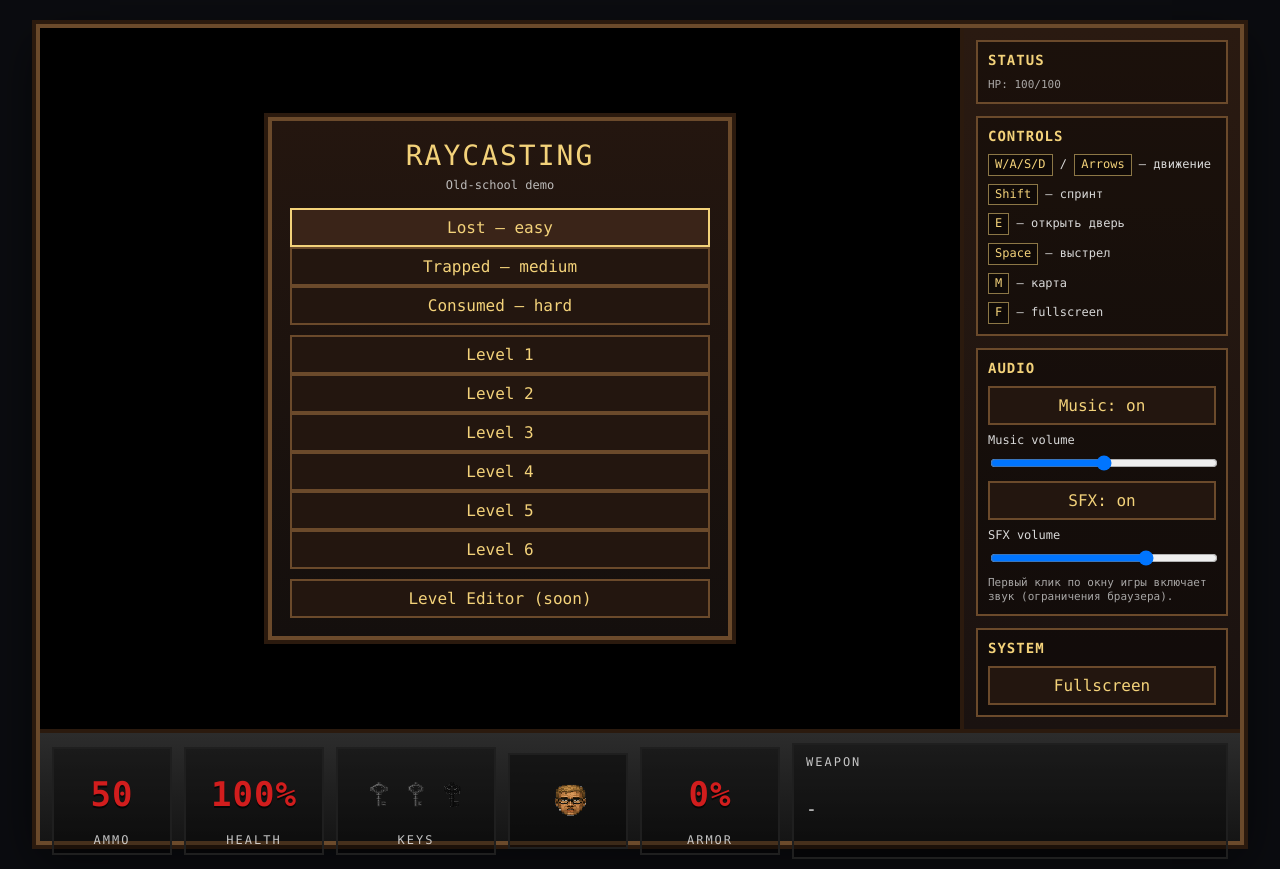
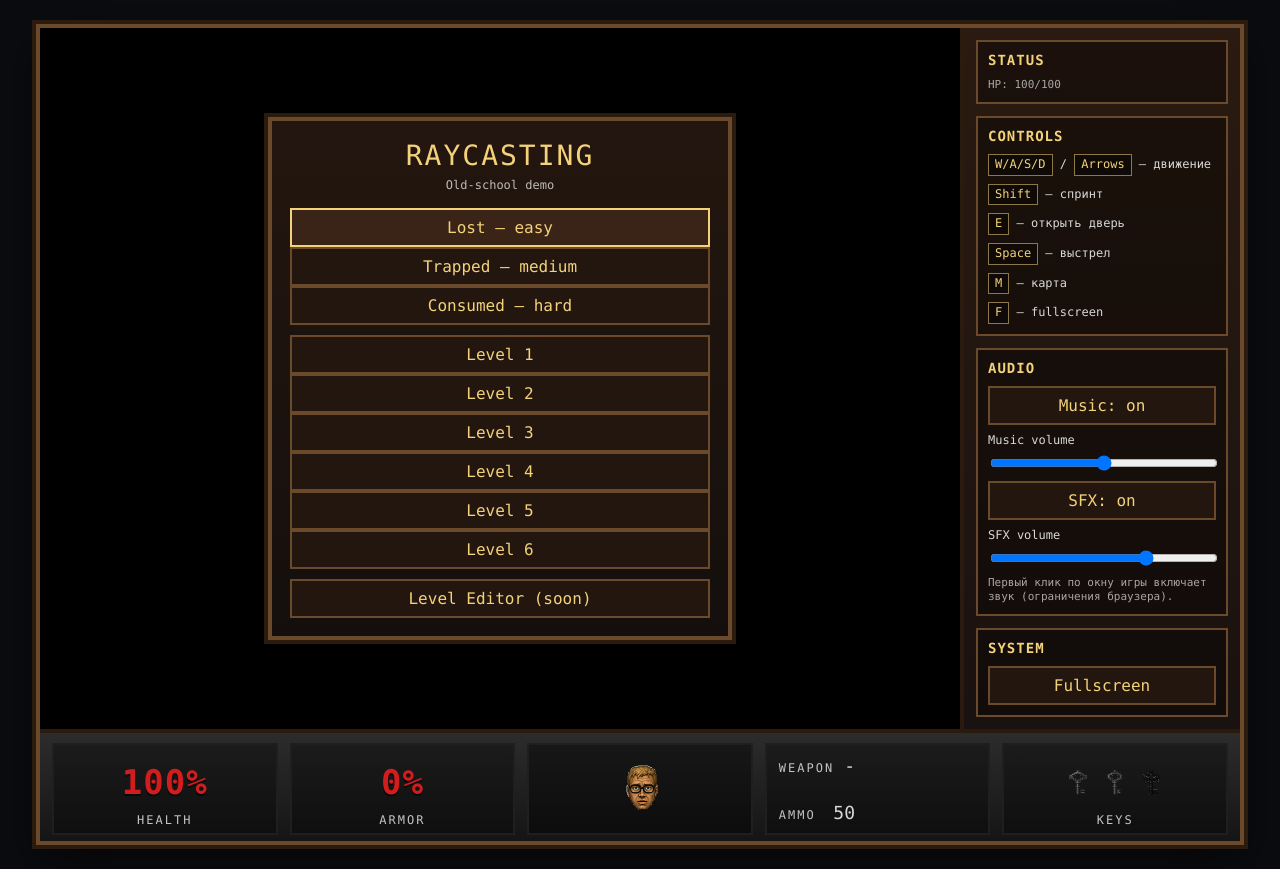
Before and after one commit to Smiley-Alyx/raycasting-engine, a website built with Vite: page index.html in a window 1280 px wide. Built offline with nearby package versions, Linux system fonts and the light colour scheme.

Commit message:
feat(hud): centered face and symmetric block layout

```diff
--- a/index.html
+++ b/index.html
@@ -54,13 +54,28 @@
 
         <div class="hud" id="hudRoot">
           <div class="hud-block">
-            <div class="hud-value" id="hudAmmoValue">50</div>
-            <div class="hud-label">AMMO</div>
+            <div class="hud-value" id="hudHealthValue">100%</div>
+            <div class="hud-label">HEALTH</div>
           </div>
 
           <div class="hud-block">
-            <div class="hud-value" id="hudHealthValue">100%</div>
-            <div class="hud-label">HEALTH</div>
+            <div class="hud-value" id="hudArmorValue">0%</div>
+            <div class="hud-label">ARMOR</div>
+          </div>
+
+          <div class="hud-face">
+            <canvas id="hudPortrait" width="128" height="96"></canvas>
+          </div>
+
+          <div class="hud-block hud-weapon">
+            <div class="hud-weapon-row">
+              <div class="hud-weapon-title">WEAPON</div>
+              <div class="hud-weapon-value" id="hudWeaponValue">-</div>
+            </div>
+            <div class="hud-weapon-row">
+              <div class="hud-weapon-title">AMMO</div>
+              <div class="hud-weapon-value" id="hudAmmoValue">50</div>
+            </div>
           </div>
 
           <div class="hud-keys hud-block">
@@ -70,20 +85,6 @@
               <img class="hud-key" id="hudKeyBlood" src="images/sprites/blood_key.png" />
             </div>
             <div class="hud-label">KEYS</div>
-          </div>
-
-          <div class="hud-face">
-            <canvas id="hudPortrait" width="64" height="64"></canvas>
-          </div>
-
-          <div class="hud-block">
-            <div class="hud-value" id="hudArmorValue">0%</div>
-            <div class="hud-label">ARMOR</div>
-          </div>
-
-          <div class="hud-block hud-weapon">
-            <div class="hud-weapon-title">WEAPON</div>
-            <div class="hud-weapon-value" id="hudWeaponValue">-</div>
           </div>
         </div>
 
--- a/style.css
+++ b/style.css
@@ -64,7 +64,7 @@ body {
 .hud {
   grid-column: 1 / -1;
   display: grid;
-  grid-template-columns: 120px 140px 160px 120px 140px 1fr;
+  grid-template-columns: 1fr 1fr 1fr 1fr 1fr;
   align-items: center;
   gap: 12px;
   padding: 10px 12px;
@@ -85,6 +85,8 @@ body {
   align-items: center;
   justify-items: center;
   padding: 6px 8px;
+  width: 100%;
+  box-sizing: border-box;
 }
 
 .hud-value {
@@ -129,18 +131,22 @@ body {
   display: flex;
   align-items: center;
   justify-content: center;
+  width: 100%;
+  box-sizing: border-box;
 }
 
 .hud-face canvas {
-  width: 96px;
-  height: 64px;
+  width: 128px;
+  height: 92px;
   image-rendering: pixelated;
 }
 
 .hud-weapon {
   justify-items: start;
   padding: 10px 12px;
-  grid-template-rows: auto 1fr;
+  grid-template-rows: 1fr;
+  align-items: start;
+  justify-content: start;
 }
 
 .hud-weapon-title {
@@ -152,6 +158,18 @@ body {
 .hud-weapon-value {
   font-size: 18px;
   color: #d8d8d8;
+}
+
+.hud-weapon-row {
+  width: 100%;
+  display: flex;
+  align-items: baseline;
+  justify-content: space-between;
+  gap: 10px;
+}
+
+.hud-weapon-row + .hud-weapon-row {
+  margin-top: 6px;
 }
 
 .blood-overlay {
```
